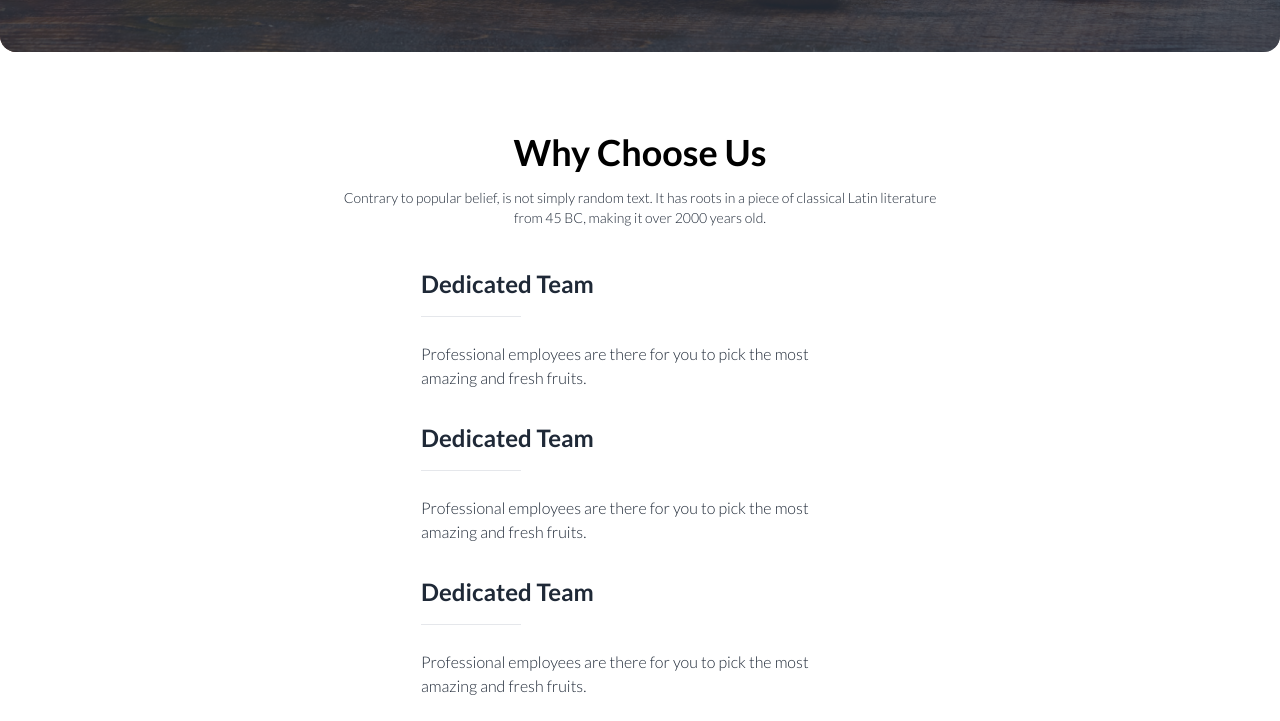
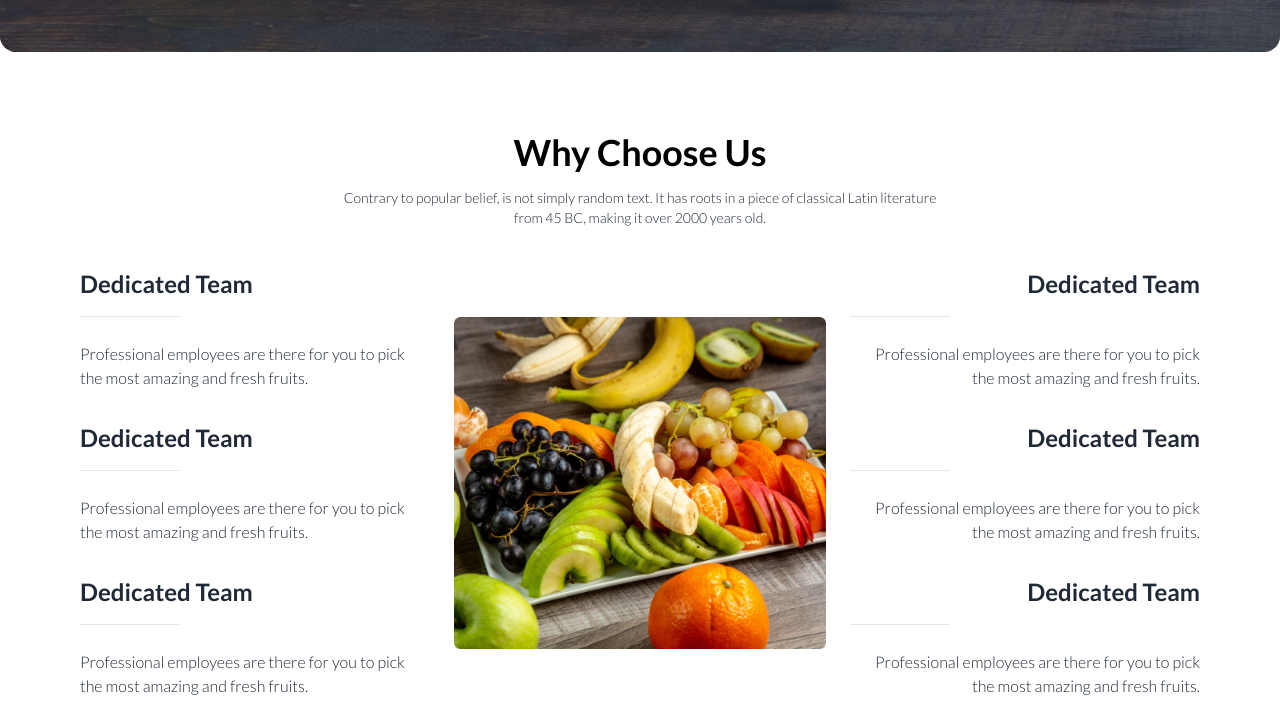
Before and after one commit to Majharul-Islam2121/fruit-love-page, a plain HTML site: page index.html in a window 1280 px wide. Shown: the part 1960-2681 px from the top of the page. Drawn offline with nearby package versions, Linux system fonts and the light colour scheme.

Commit message:
added section

```diff
--- a/index.html
+++ b/index.html
@@ -486,7 +486,7 @@
 
 
 
-<section class="my-10 mt-[1000px] lg:mt-20 mx-20">
+<section class="my-10 mt-[800px] lg:mt-20 mx-20">
   <div class="my-10  text-center space-y-4">
       <h1 class="text-4xl font-bold text-black ">Why Choose Us</h1>
       <div class="flex justify-center">
@@ -496,7 +496,7 @@
           </p>
       </div>
   </div>
-  <div class="flex flex-col items-center">
+  <div class="flex items-center">
       <div class="w-[438px] space-y-8">
           <div class="space-y-4">
               <h1 class="text-2xl font-bold">Dedicated Team</h1>
```
